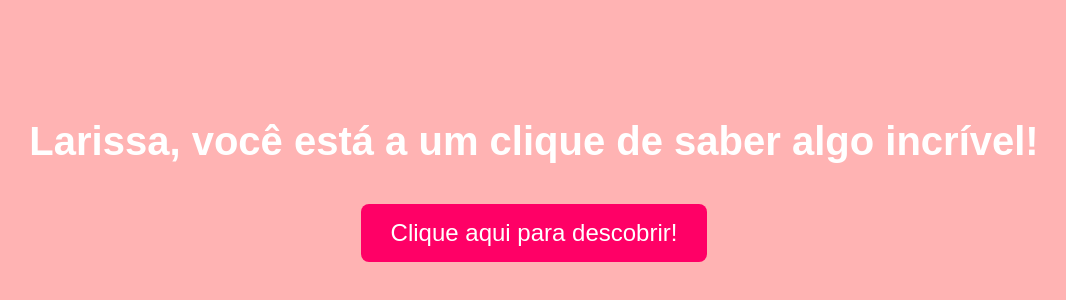
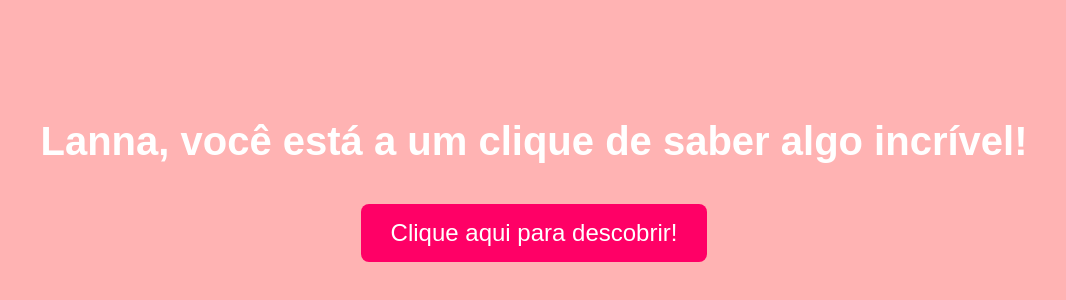
Before and after one commit to BarbosaS97/foryou, a plain HTML site: page index.html in a window 1280 px wide. Shown: the part 220-520 px from the top of the page, without its empty margins (106-1172 px from the left). Drawn offline with Linux system fonts and the light colour scheme.

Commit message:
Update index.html

```diff
--- a/index.html
+++ b/index.html
@@ -79,7 +79,7 @@
 </head>
 <body>
 
-    <h1>Larissa, você está a um clique de saber algo incrível!</h1>
+    <h1>Lanna, você está a um clique de saber algo incrível!</h1>
 
     <!-- Primeira parte -->
     <button class="button" onclick="showFirst()">Clique aqui para descobrir!</button>
```
